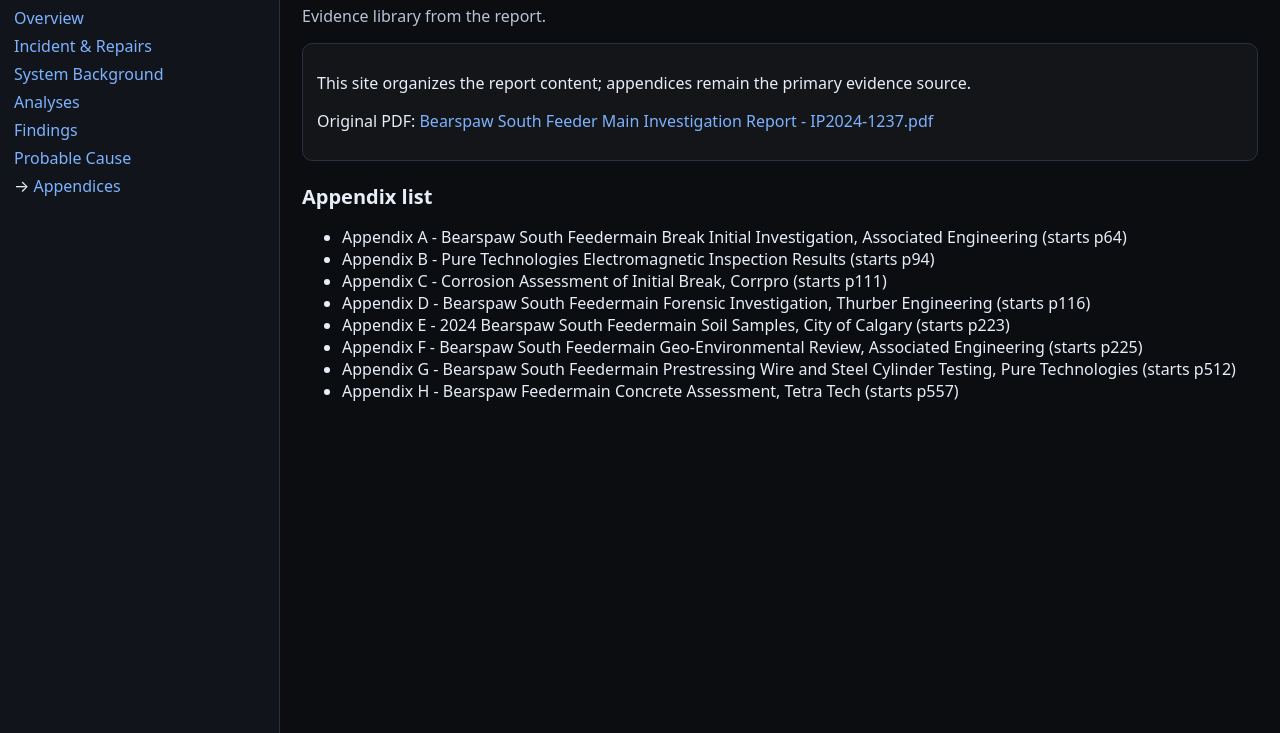
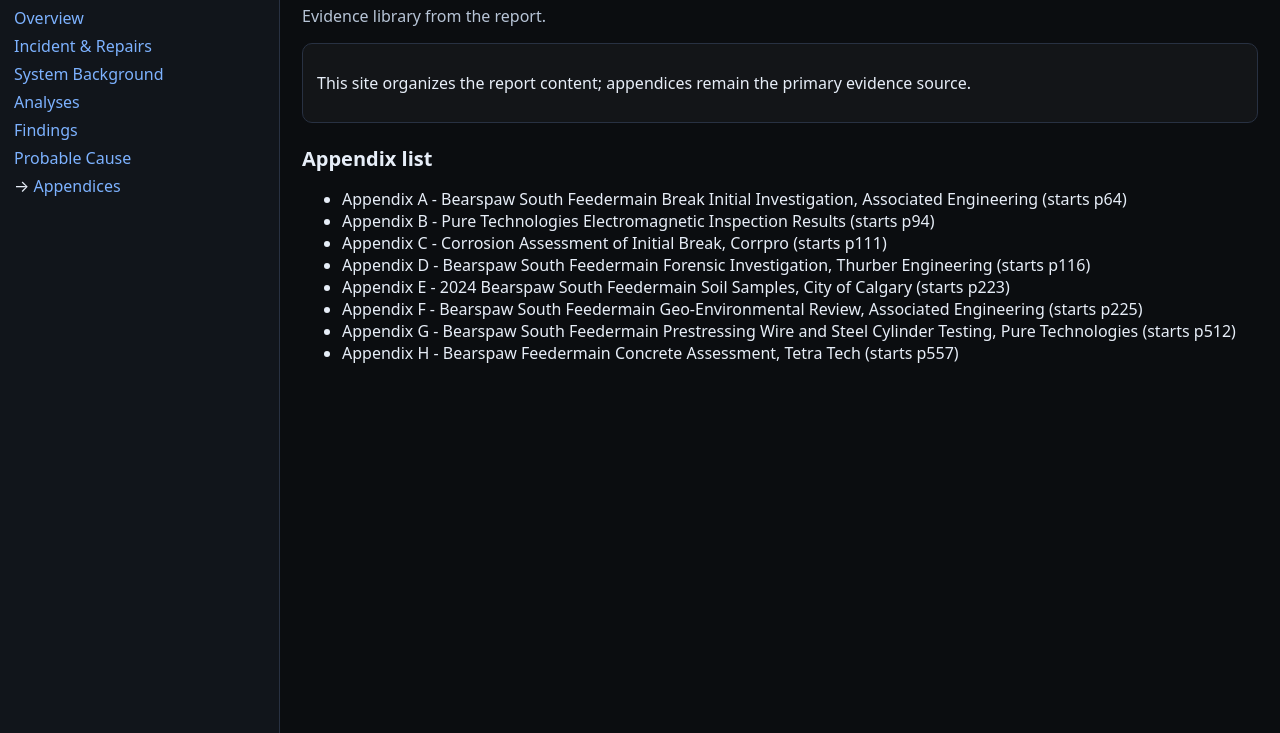
Before and after one commit to johnpoole/BearsPawMainReport, a plain HTML site: page web/pages/appendices.html in a window 1280 px wide. Shown: the part 67-800 px from the top of the page. Drawn offline with Linux system fonts and the light colour scheme.

Commit message:
Remove PDF link from appendices and add PowerShell script to start server

```diff
--- a/web/pages/appendices.html
+++ b/web/pages/appendices.html
@@ -25,7 +25,6 @@
 <p class="meta">Evidence library from the report.</p>
 <div class="callout">
   <p>This site organizes the report content; appendices remain the primary evidence source.</p>
-  <p>Original PDF: <a href="../assets/Bearspaw South Feeder Main Investigation Report - IP2024-1237.pdf">Bearspaw South Feeder Main Investigation Report - IP2024-1237.pdf</a></p>
 </div>
 <h2>Appendix list</h2>
 <ul>
```
Also changed, not shown: 1 other file.
